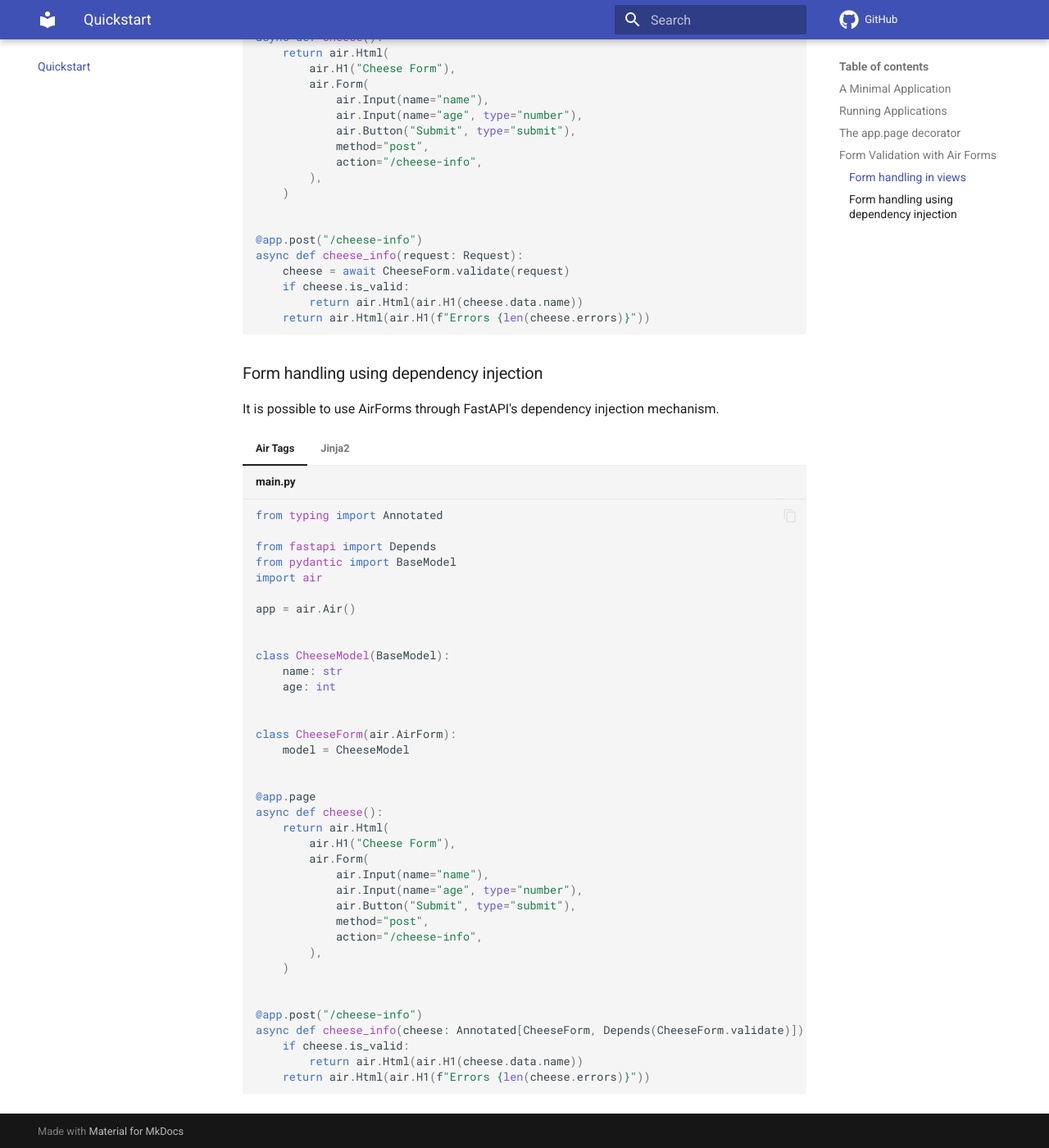
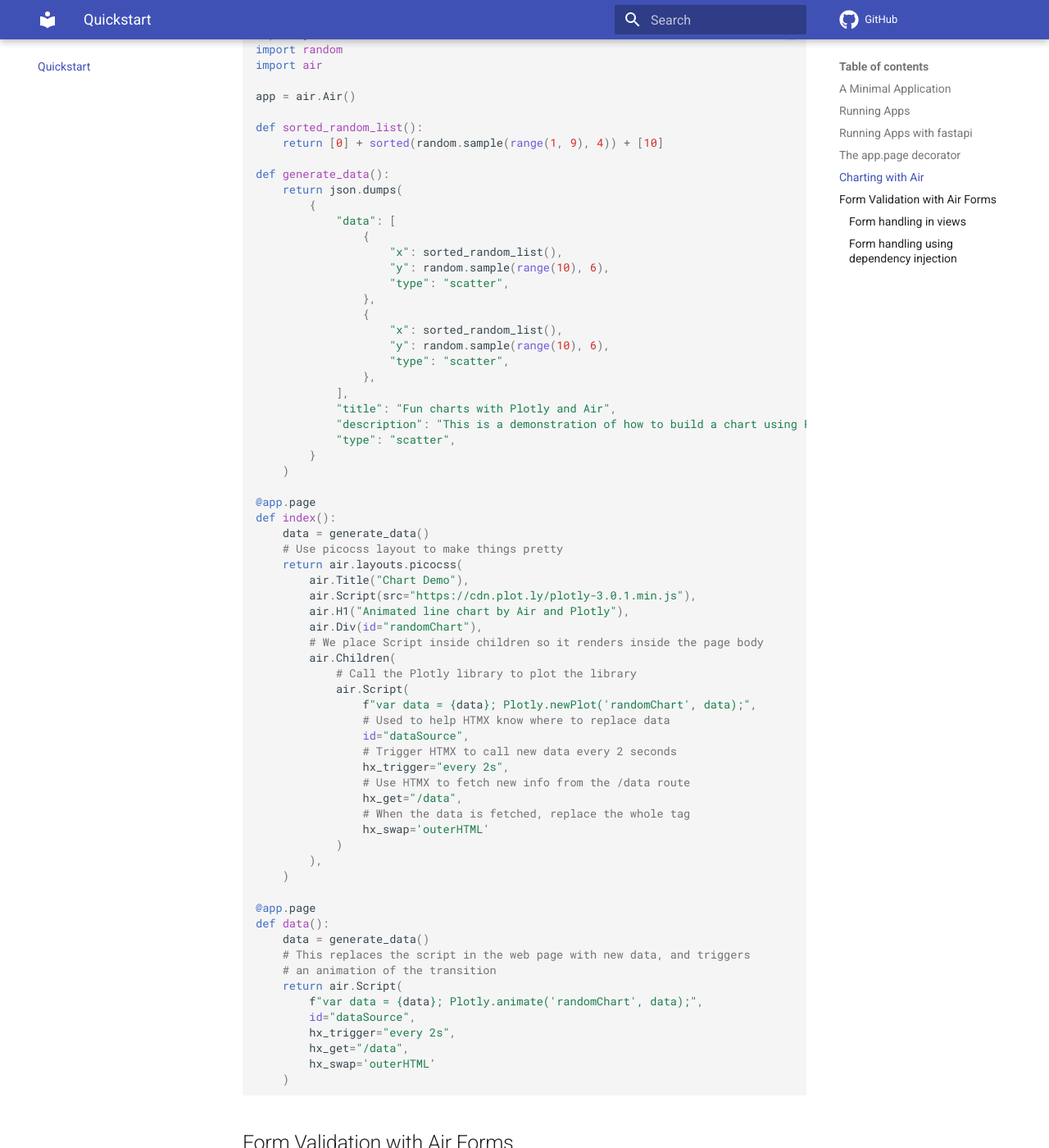
Before and after one commit to feldroy/air, an MkDocs documentation site: the page built from docs/quickstart.md, in a window 1280 px wide and 1400 px high, scrolled down 2289 px. Shown: the whole window at 82% size. Built offline with MkDocs 1.6.1 and Material for MkDocs 9.7.7, drawn with Linux system fonts in a browser that asks for light colours; comment, search, counter and statistics services are not loaded; some of the changed text lies outside the part shown.

Commit message:
Add in chart example

````diff
--- a/docs/quickstart.md
+++ b/docs/quickstart.md
@@ -1,4 +1,7 @@
 # Quickstart
+
+Eager to get started? This page gives a good introduction to Air.
+
 
 ## A Minimal Application
 
@@ -53,9 +56,9 @@ A minimal Air application:
     4. We define a GET route using `@app.get`. Unlike normal FastAPI projects using Jinja we don't need to set the `response_class` to HtmlResponse. That's because the `air.Air` wrapper handles that for us
     5. Our return calls `render()`, which reads the specified Jinja2 template and then produces the result as an `<h1></h1>` tag. The response type is `text/html`, so browsers display web pages
 
-## Running Applications
+## Running Apps
 
-To run your FastAPI application with uvicorn:
+To run your Air application with uvicorn:
 
 ```bash
 uvicorn main:app --reload
@@ -71,9 +74,29 @@ Once the server is running, open your browser and navigate to:
 
 - **[http://localhost:8000](http://localhost:8000)** - Your application
 
+## Running Apps with `fastapi`
+
+As Air is just a layer on top of FastAPI, you can use the `fastapi` command to run Air. In fact, this is how some of the core developers prefer to run Air.
+
+In any case, first make sure `fastapi[standard]` is installed:
+
+```sh
+# pip
+pip install "fastapi[standard]"
+# uv
+uv add "fastapi[standard]"
+```
+
+Then run the cli command:
+
+```sh
+fastapi dev
+```
+
 ## The `app.page` decorator
 
 For simple HTTP GET requests, Air provides the handy `@app.page` shortcut.
+
 
 
 === "Air Tags"
@@ -111,6 +134,81 @@ For simple HTTP GET requests, Air provides the handy `@app.page` shortcut.
     ```jinja title="templates/dashboard.html"
     <h1>Dashboard</h1>
     ```
+
+## Charting with Air
+
+FastAPI is awesome at producing JSON for chart libraries, and Air Tags makes that even better. Here's a simple yet animated example of using Plotly+Air to provide charts.
+
+```python title="main.py"
+import json
+import random
+import air
+
+app = air.Air()
+
+def sorted_random_list():
+    return [0] + sorted(random.sample(range(1, 9), 4)) + [10]
+
+def generate_data():
+    return json.dumps(
+        {
+            "data": [
+                {
+                    "x": sorted_random_list(),
+                    "y": random.sample(range(10), 6),
+                    "type": "scatter",
+                },
+                {
+                    "x": sorted_random_list(),
+                    "y": random.sample(range(10), 6),
+                    "type": "scatter",
+                },
+            ],
+            "title": "Fun charts with Plotly and Air",
+            "description": "This is a demonstration of how to build a chart using Plotly and Air",
+            "type": "scatter",
+        }
+    )
+
+@app.page
+def index():
+    data = generate_data()
+    # Use picocss layout to make things pretty
+    return air.layouts.picocss(
+        air.Title("Chart Demo"),
+        air.Script(src="https://cdn.plot.ly/plotly-3.0.1.min.js"),
+        air.H1("Animated line chart by Air and Plotly"),
+        air.Div(id="randomChart"),
+        # We place Script inside children so it renders inside the page body
+        air.Children(
+            # Call the Plotly library to plot the library
+            air.Script(
+                f"var data = {data}; Plotly.newPlot('randomChart', data);",
+                # Used to help HTMX know where to replace data
+                id="dataSource",
+                # Trigger HTMX to call new data every 2 seconds
+                hx_trigger="every 2s",
+                # Use HTMX to fetch new info from the /data route
+                hx_get="/data",
+                # When the data is fetched, replace the whole tag
+                hx_swap='outerHTML'
+            )
+        ),
+    )
+
+@app.page
+def data():
+    data = generate_data()
+    # This replaces the script in the web page with new data, and triggers
+    # an animation of the transition
+    return air.Script(
+        f"var data = {data}; Plotly.animate('randomChart', data);",
+        id="dataSource",
+        hx_trigger="every 2s",
+        hx_get="/data",
+        hx_swap='outerHTML'
+    )
+```
 
 ## Form Validation with Air Forms
 
````
